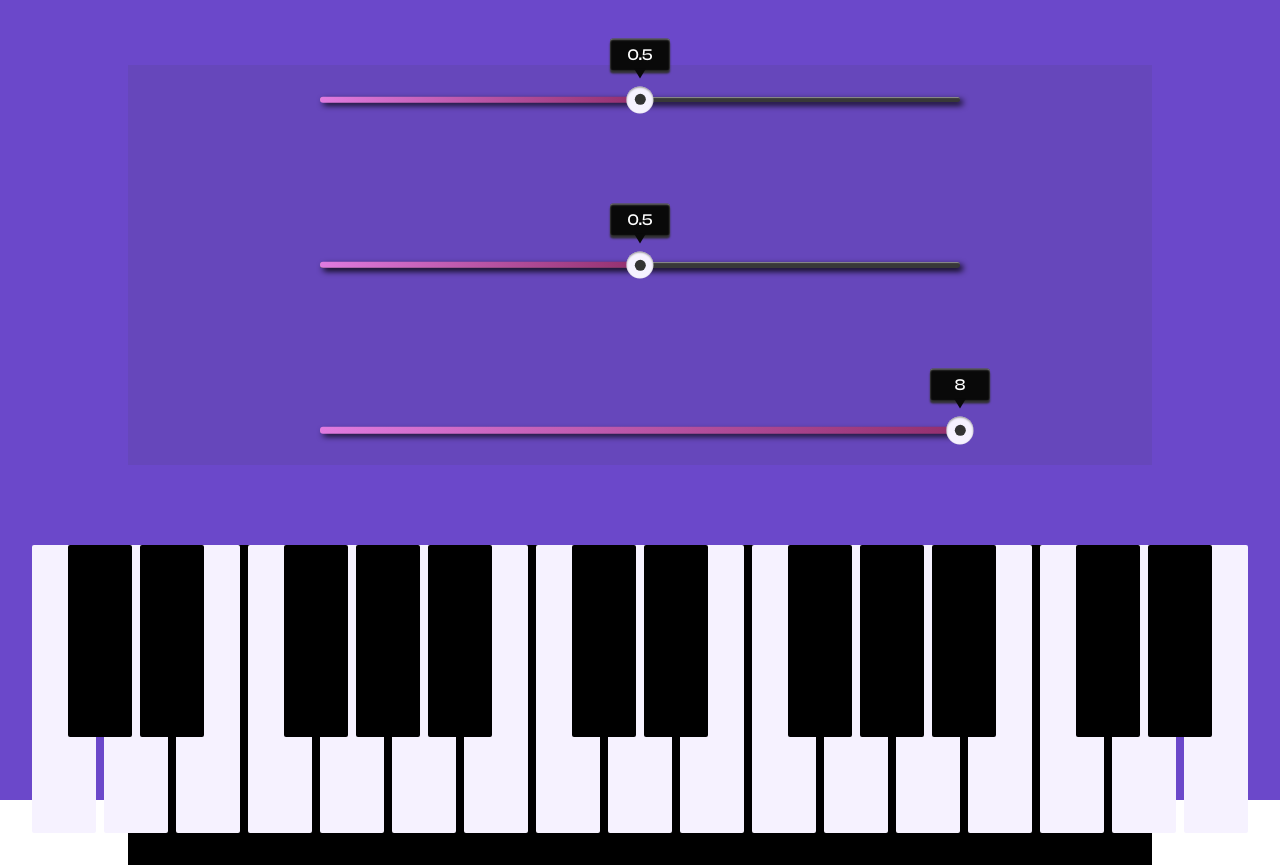
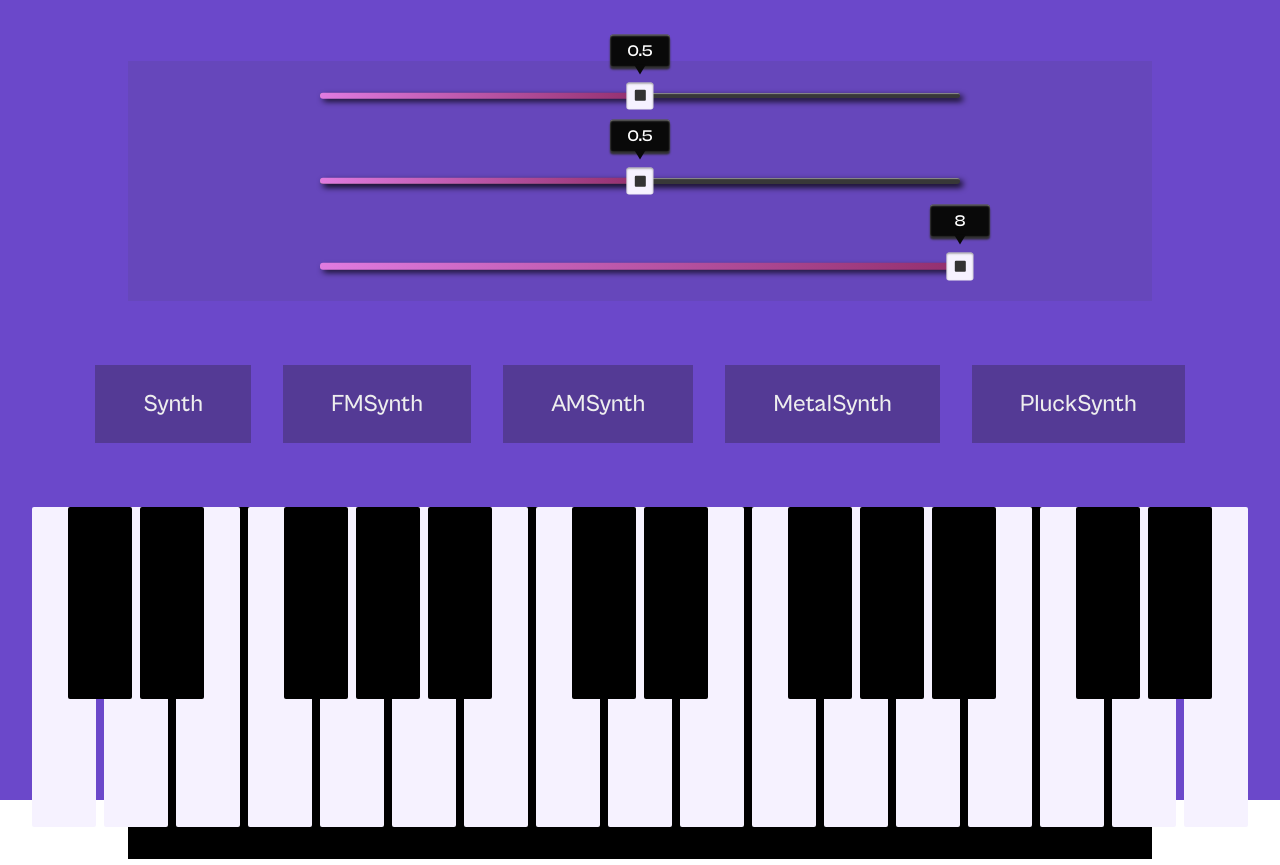
Before and after one commit to justkakai/Synth-App, a React (Create React App) app: page / in a window 1280 px wide. Built offline with nearby package versions, Linux system fonts and the light colour scheme.

Commit message:
added option to select instrument

```diff
--- a/src/App.css
+++ b/src/App.css
@@ -3,7 +3,7 @@
   flex-direction: column;
   justify-content: center;
   align-items: center;
-  gap: 5rem;
+  gap: 4rem;
   background-color: #6b48ca;
   text-align: center;
   height: 100vh;
@@ -12,7 +12,7 @@
 
 h1 {
   font-family: "Cabinet-Regular", sans-serif;
-  font-size: 2.5rem;
+  font-size: 2.8rem;
   letter-spacing: 0.4rem;
   color: #eee;
 }
--- a/src/App.jsx
+++ b/src/App.jsx
@@ -3,6 +3,7 @@ import * as Tone from 'tone';
 import { notes, KEY_TO_NOTE } from './Notes';
 import AppContext from './contexts/AppContext';
 import Sliders from './components/Sliders';
+import Instruments from './components/Instruments';
 import Keyboard from './components/Keyboard';
 import './App.css';
 
@@ -14,12 +15,13 @@ function App() {
   const [feedbackProgress, setFeedbackProgress] = useState("50%");
   const [bitCrusherVal, setBitCrusherVal] = useState("8");
   const [bitCrusherProgress, setBitCrusherProgress] = useState("100%");
+  const [instrument, setInstrument] = useState("Synth");
 
   function playNote(note) {
 
     // Tone.context.lookAhead = 0;
 
-    const pingPongDelay = new Tone.PingPongDelay("4n", parseFloat(pingPongVal)).toDestination();
+    const pingPongDelay = new Tone.PingPongDelay("8n", parseFloat(pingPongVal)).toDestination();
 
     /*  const autoWah = new Tone.AutoWah(100, 2, -300).toDestination();
         autoWah.Q.value = 1;  */
@@ -30,7 +32,7 @@ function App() {
 
     // const oscillator = new Tone.Oscillator().connect(feedbackDelay).start();
 
-    const synth = new Tone.MetalSynth().toDestination().connect(pingPongDelay).connect(feedbackDelay).connect(bitCrusher);
+    const synth = new Tone[instrument]().toDestination().connect(pingPongDelay).connect(feedbackDelay).connect(bitCrusher);
 
     const now = Tone.now();
     synth.triggerAttackRelease(note, "4n", now);
@@ -46,13 +48,14 @@ function App() {
     playNote(KEY_TO_NOTE[e.key]);
   })
 
-  const providerValues = { pingPongVal, setPingPongVal, pingPongProgress, setPingPongProgress, feedbackVal, setFeedbackVal, feedbackProgress, setFeedbackProgress, bitCrusherVal, setBitCrusherVal, bitCrusherProgress, setBitCrusherProgress, playNote, stopSound };
+  const providerValues = { pingPongVal, setPingPongVal, pingPongProgress, setPingPongProgress, feedbackVal, setFeedbackVal, feedbackProgress, setFeedbackProgress, bitCrusherVal, setBitCrusherVal, bitCrusherProgress, setBitCrusherProgress, instrument, setInstrument, playNote, stopSound };
 
   return (
     <AppContext.Provider value={providerValues}>
       <main className="App">
         <h1>VirtuoSynth</h1>
         <Sliders />
+        <Instruments />
         <Keyboard />
       </main>
     </AppContext.Provider>
--- /dev/null
+++ b/src/components/Instruments.jsx
@@ -0,0 +1,23 @@
+import { useContext } from 'react';
+import { notes } from '../Notes';
+import AppContext from '../contexts/AppContext';
+import '../styles/Instruments.css';
+
+function Instruments() {
+
+    const { instrument, setInstrument, playNote, stopSound } = useContext(AppContext);
+
+    return (
+        <section className="instruments-section">
+            <div className="instruments-container">
+                <button onClick={() => setInstrument("Synth")}>Synth</button>
+                <button onClick={() => setInstrument("FMSynth")}>FMSynth</button>
+                <button onClick={() => setInstrument("AMSynth")}>AMSynth</button>
+                <button onClick={() => setInstrument("MetalSynth")}>MetalSynth</button>
+                <button onClick={() => setInstrument("PluckSynth")}>PluckSynth</button>
+            </div>
+        </section>
+    )
+}
+
+export default Instruments;
--- a/src/components/Keyboard.jsx
+++ b/src/components/Keyboard.jsx
@@ -8,14 +8,14 @@ function Keyboard() {
     const {playNote, stopSound} = useContext(AppContext);
 
     return (
-        <div className="keyboard">
+        <section className="keyboard">
           <div className="keys-row">
             {notes.map(({ note, noteOctave, keysClasses }) => (
               <button className={keysClasses} onClick={() => playNote(noteOctave)}></button>
             ))}
           </div>
           {/* <button onClick={stopSound}>stop sound!</button> */}
-        </div>
+        </section>
     )
 }
 
--- a/src/components/Sliders.jsx
+++ b/src/components/Sliders.jsx
@@ -6,11 +6,11 @@ import '../styles/Sliders.css';
 function Sliders() {
 
     return (
-        <div className="sliders-container">
+        <section className="sliders-container">
             <PingPong />
             <FeedbackDelay />
             <BitCrusher />
-        </div>
+        </section>
     )
 }
 
--- /dev/null
+++ b/src/styles/Instruments.css
@@ -0,0 +1,18 @@
+.instruments-container {
+    /* border: 2px solid black; */
+    display: flex;
+    flex-direction: row;
+    justify-content: center;
+    align-items: center;
+    gap: 2rem;
+}
+
+.instruments-container button {
+    padding: 1.5rem 3rem;
+    outline: none;
+    border: none;
+    font-family: "Cabinet-Medium", sans-serif;
+    font-size: 1.5rem;
+    background-color: rgba(32, 29, 29, 0.3);
+    color: #eee;
+}
--- a/src/styles/Keyboard.css
+++ b/src/styles/Keyboard.css
@@ -15,7 +15,7 @@
     align-items: flex-end;
     justify-content: center;
     width: 4rem;
-    height: 18rem;
+    height: 20rem;
     background-color: #F6F2FF;
     outline: none;
     border: none;
--- a/src/styles/Sliders.css
+++ b/src/styles/Sliders.css
@@ -4,7 +4,7 @@
   flex-wrap: wrap;
   align-items: center;
   justify-content: center;
-  gap: 10rem;
+  gap: 5rem;
   background-color: rgba(61, 61, 61, 0.1);
   padding: 2rem 0;
   width: 80%;
@@ -43,7 +43,7 @@
   width: 1.7em;
   height: 1.7em;
   background: #F6F2FF;
-  border-radius: 50%;
+  border-radius: 10%;
   top: 50%;
   transform: translate(-50%, -50%);
   z-index: 2;
```
